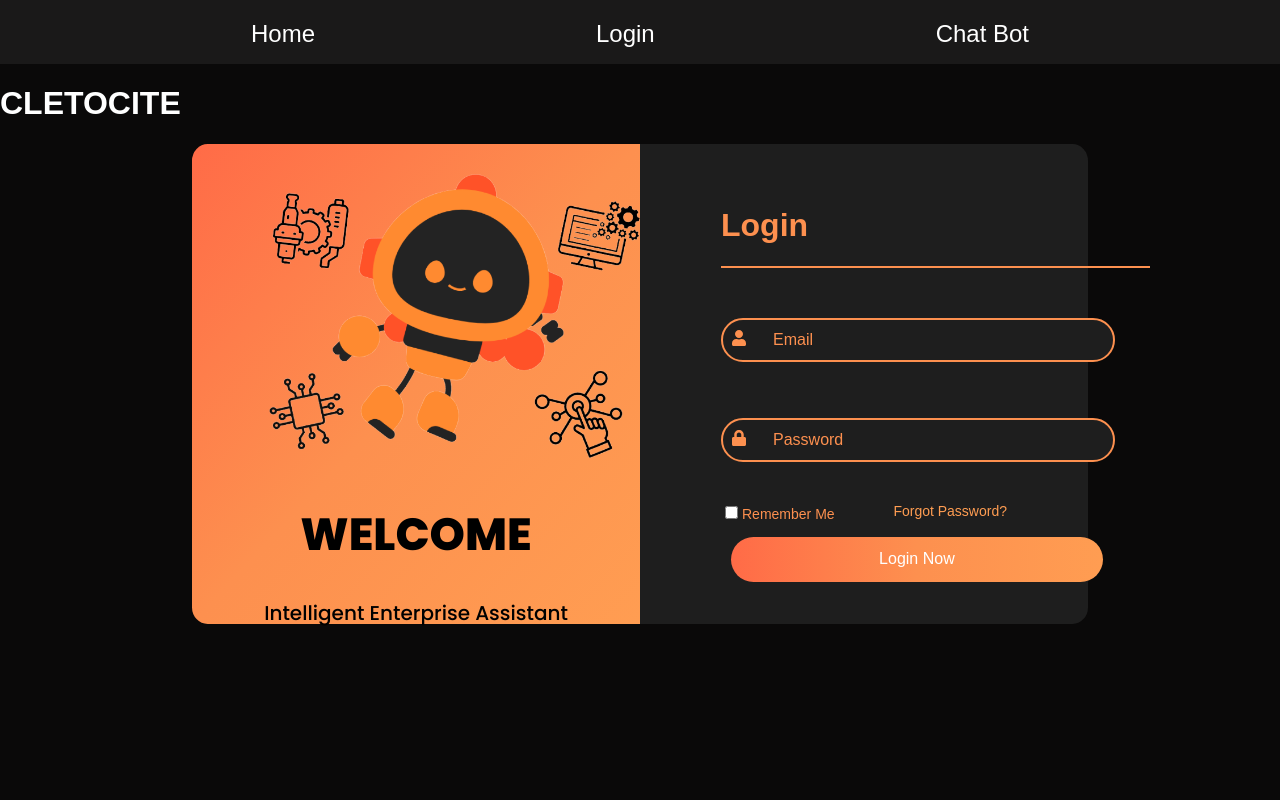
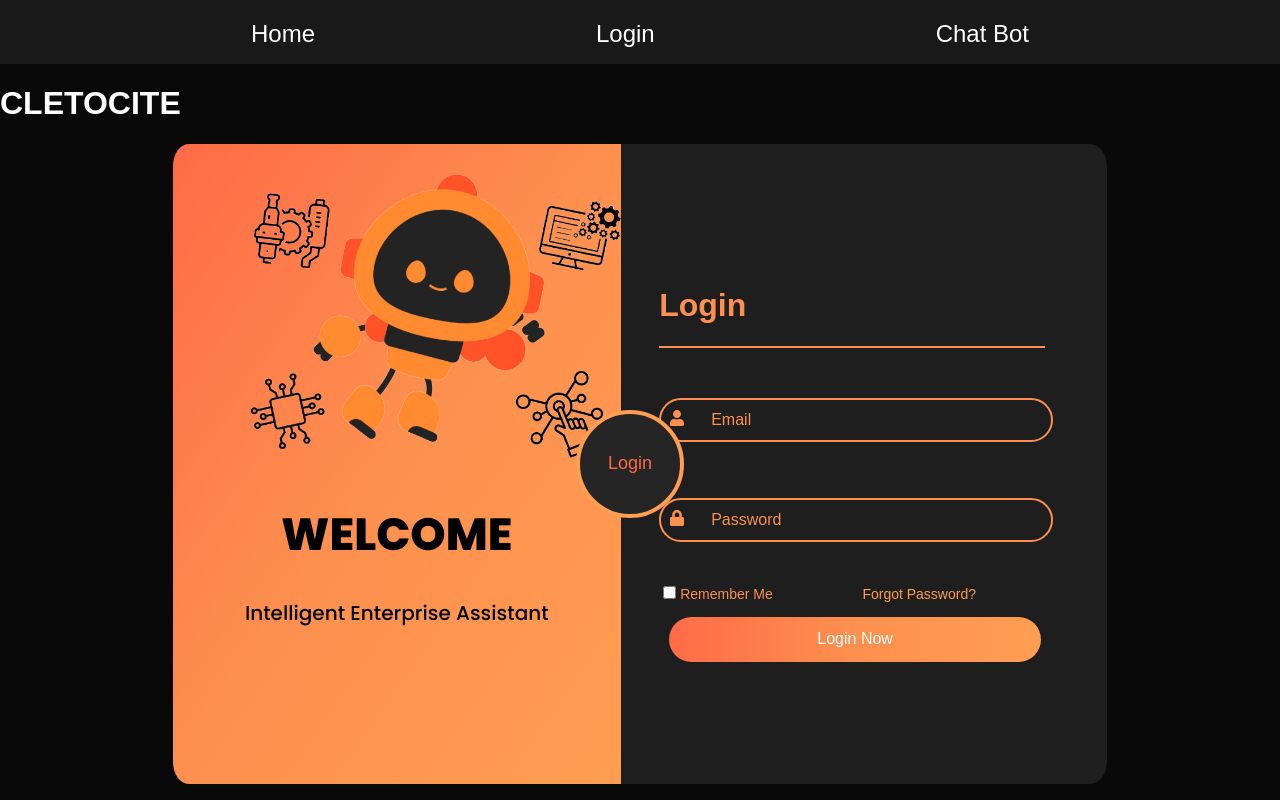
Before and after one commit to CowTheGreat/SIH24_Frontend, a React (Vite) app: page /login in a window 1280 px wide. Built offline with nearby package versions, Linux system fonts and the light colour scheme.

Commit message:
Login Page UI done

```diff
--- a/src/components/loginComponents/LoginPage.jsx
+++ b/src/components/loginComponents/LoginPage.jsx
@@ -9,6 +9,7 @@ function LoginPage() {
       <div className={Classes.pageContainer}>
         <h1>CLETOCITE</h1>
         <div className={Classes.mainContainer}>
+          <div className={Classes.loginCircle}>Login</div>
           <div className={Classes.leftContainer}>
             <img src={LoginBot} className={Classes.botimg}></img>
             <h1>WELCOME</h1>
@@ -34,8 +35,8 @@ function LoginPage() {
                 <div className={Classes.rememberforgot}>
                   <label>
                     <input type="checkbox"></input>Remember Me
+                    <a href="#">Forgot Password?</a>
                   </label>
-                  <a href="#">Forgot Password?</a>
                 </div>
                 <button type="submit">Login Now</button>
               </form>
--- a/src/components/loginComponents/LoginPage.module.css
+++ b/src/components/loginComponents/LoginPage.module.css
@@ -12,22 +12,25 @@
   justify-content: center;
 }
 
-/*.loginCircle{
-    display:flex;
-    justify-content: center;
-    align-items: center;
-    width:50px;
-    height:50px;
-    border:4px solid rgb(255,157,82);
-    border-radius: 50%;
-    color:rgb(255,157,82);
-    font-size:12px;
-
-}*/
+.loginCircle {
+  display: flex;
+  justify-content: center;
+  align-items: center;
+  width: 100px;
+  height: 100px;
+  border: 4px solid rgb(255, 157, 82);
+  color: #ff6b47;
+  border-radius: 50%;
+  background: #252525;
+  font-size: 18px;
+  z-index: 2;
+  position: absolute;
+  left: 45vw;
+}
 
 .leftContainer {
   width: 35vw;
-  height: 37.5vw;
+  height: 80vh;
   background: linear-gradient(
     to bottom right,
     rgb(255, 107, 71),
@@ -38,25 +41,26 @@
   border-bottom-left-radius: 3.5%;
   font-family: "Poppins";
 }
+
 .rightContainer {
   width: 35vw;
-  height: 37.5vw;
+  height: 80vh;
   background-color: rgb(30, 30, 30);
   border-top-right-radius: 3.5%;
   border-bottom-right-radius: 3.5%;
-
   display: flex;
-  justify-content: center;
   align-items: center;
+  padding-left: 3vw;
   color: rgb(253, 144, 79);
 }
 
 .line {
-  width: 150%;
+  width: 135%;
   height: 2px;
   background-color: rgb(253, 144, 79);
   margin: 20px 0;
 }
+
 .loginContainer {
   display: flex;
   justify-content: center;
@@ -73,7 +77,6 @@ form .inputbox {
   width: 100%;
   height: 40%;
   background-color: rgb(30, 30, 30);
-
   border: none;
   outline: none;
   border: 2px solid rgb(253, 144, 79);
@@ -82,10 +85,12 @@ form .inputbox {
   color: rgb(253, 144, 79);
   padding: 10px 35px 10px 10px;
 }
+
 .inputbox input::placeholder {
   color: rgb(253, 144, 79);
   padding-left: 10px;
 }
+
 .inputbox input {
   padding-left: 40px;
 }
@@ -100,7 +105,6 @@ form .inputbox {
 
 form .rememberforgot {
   display: flex;
-  justify-content: space-between;
   font-size: 14px;
   margin: -15px 0 15px;
 }
@@ -113,7 +117,10 @@ form .rememberforgot {
 .rememberforgot a {
   color: rgb(255, 157, 82);
   text-decoration: none;
+  position: relative;
+  left: 7vw;
 }
+
 .rememberforgot a:hover {
   text-decoration: underline;
 }
@@ -133,11 +140,13 @@ form button {
   color: white;
   font-size: 16px;
 }
+
 .botimg {
   width: 400px;
   margin-left: 60px;
   margin-top: 10px;
 }
+
 .leftContainer h1 {
   font-family: Poppins;
   font-size: 45px;
@@ -146,6 +155,7 @@ form button {
   text-align: center;
   color: rgb(0, 0, 0);
 }
+
 .leftContainer p {
   font-family: Poppins;
   font-size: 20px;
```
